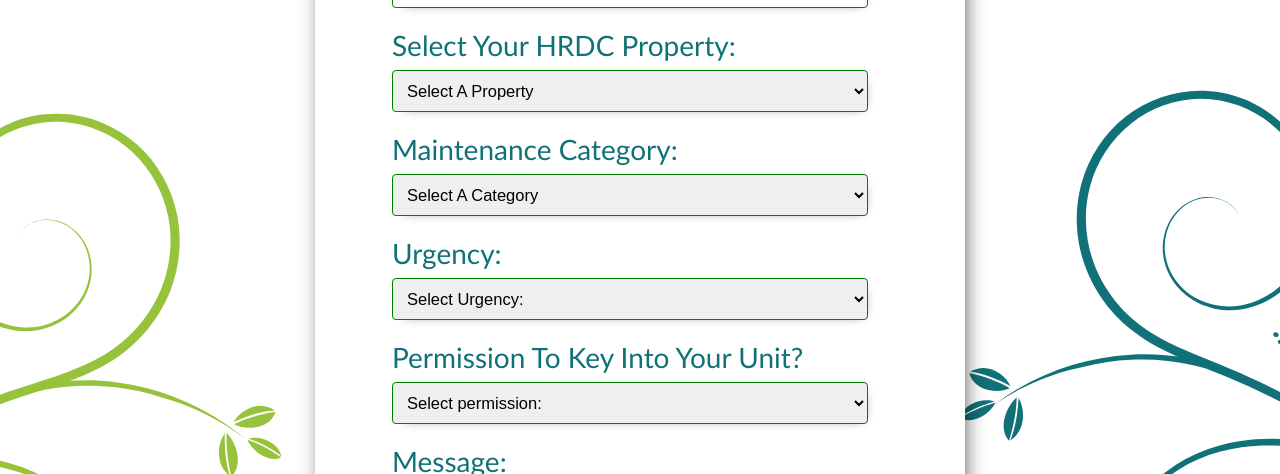
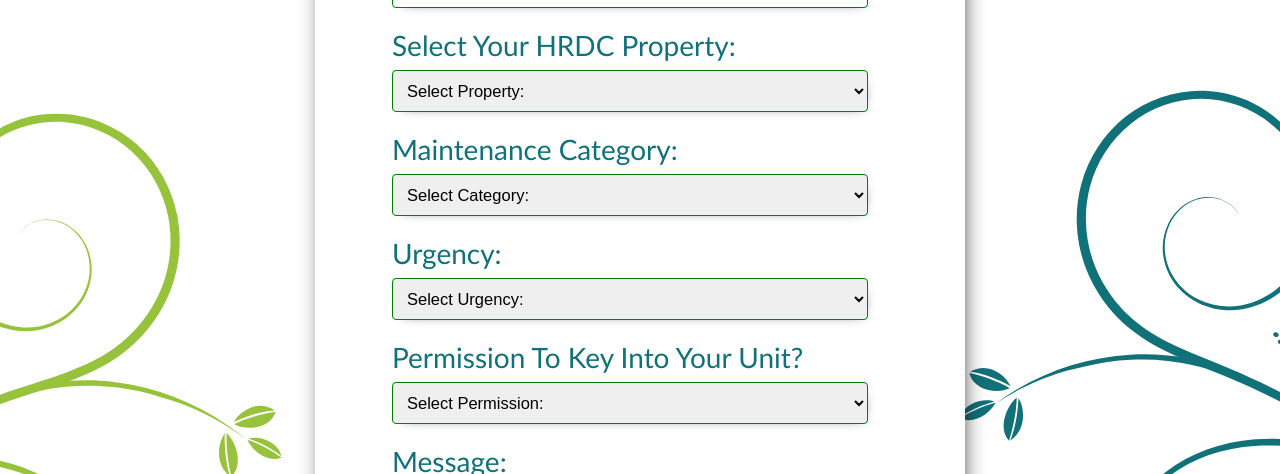
Before and after one commit to 423s24/Group_4, a React (Create React App) app: page / in a window 1280 px wide. Shown: the part 475-949 px from the top of the page. Built offline with nearby package versions, Linux system fonts and the light colour scheme.

Commit message:
Changed text in fields to be more consistent.

```diff
--- a/src/Form.js
+++ b/src/Form.js
@@ -76,7 +76,7 @@ const Form = () => {
             <div className="form-group">
               <label htmlFor="properties">Select Your HRDC Property:</label>
               <select name="properties" id="properties" className="form-control" required>
-                <option value="" hidden selected disabled>Select A Property</option>
+                <option value="" hidden selected disabled>Select Property:</option>
                 <option value="32. S Tracy (Bozeman Downtown Office)">32. S Tracy (Downtown Office) </option>
                 <option value="Livingston Office">Livingston Office</option>
                 <option value="Market Place">Market Place</option>
@@ -94,7 +94,7 @@ const Form = () => {
             <div className="form-group">
               <label htmlFor="category">Maintenance Category:</label>
               <select name="category" id="category" className="form-control" required>
-                <option value="" hidden selected disabled>Select A Category</option>
+                <option value="" hidden selected disabled>Select Category:</option>
                 <option value="Building (walls, doors, etc.)">Building (walls, doors, etc.) </option>
                 <option value="Plumbing (showers, bathrooms, etc.)">Plumbing (showers, bathrooms, etc.)</option>
                 <option value="Technology (phone, wifi, etc.)">Technology (phone, wifi, etc.)</option>
@@ -118,7 +118,7 @@ const Form = () => {
             <div className="form-group">
               <label htmlFor="keyIn">Permission To Key Into Your Unit?</label>
               <select name="keyIn" id="keyIn" className="form-control" required>
-                <option value="" hidden selected disabled>Select permission:</option>
+                <option value="" hidden selected disabled>Select Permission:</option>
                 <option value="No">No</option>
                 <option value="Yes">Yes</option>
                 <option value="Permission not needed">Permission not needed (For HRDC Facilities)</option>
```
